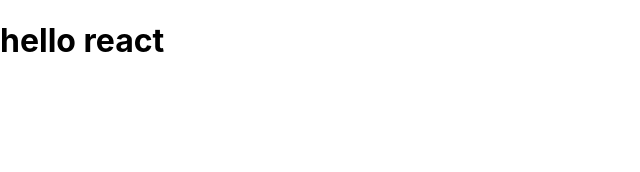
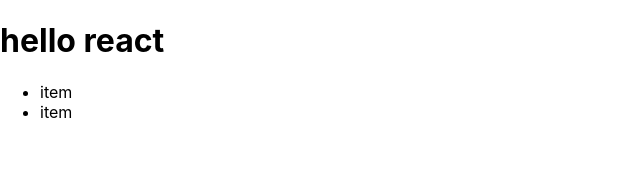
Before and after one commit to aammlj2002/react-basic, a React (Create React App) app: page / in a window 1280 px wide. Shown: the top 172 px of the page, without its empty margins (0-640 px from the left). Built offline with nearby package versions, Linux system fonts and the light colour scheme.

Commit message:
react component

```diff
--- a/src/App.js
+++ b/src/App.js
@@ -1,8 +1,20 @@
-import logo from "./logo.svg";
-import "./App.css";
-
-function App() {
-    return <h1>hello react</h1>;
+import React from "react";
+class App extends React.Component {
+    render() {
+        return (
+            <div>
+                <h1>hello react</h1>
+                <ul>
+                    <Item />
+                    <Item />
+                </ul>
+            </div>
+        );
+    }
 }
-
+class Item extends React.Component {
+    render() {
+        return <li>item</li>;
+    }
+}
 export default App;
```
Also changed, not shown: src/index.js (+9 -9 lines).
